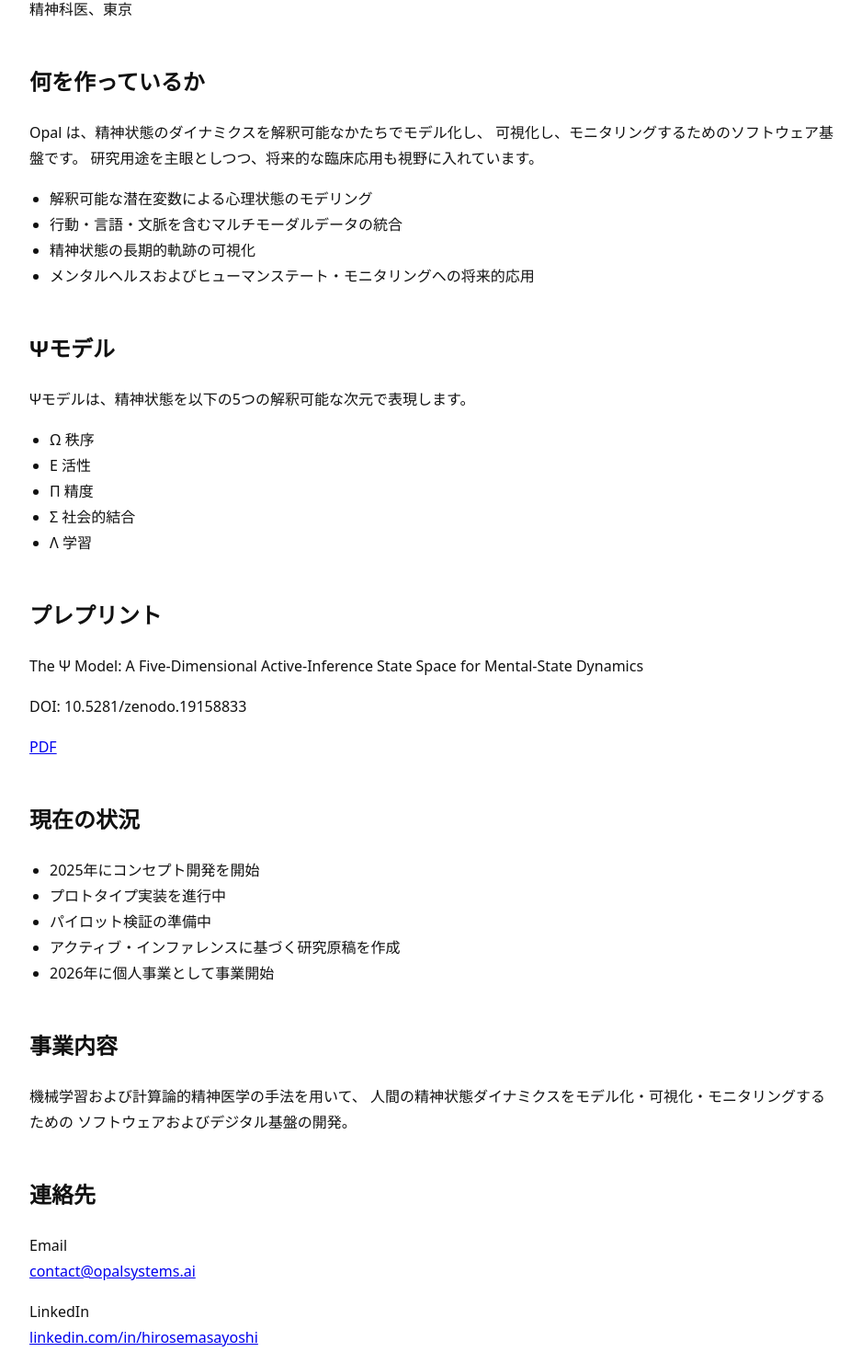
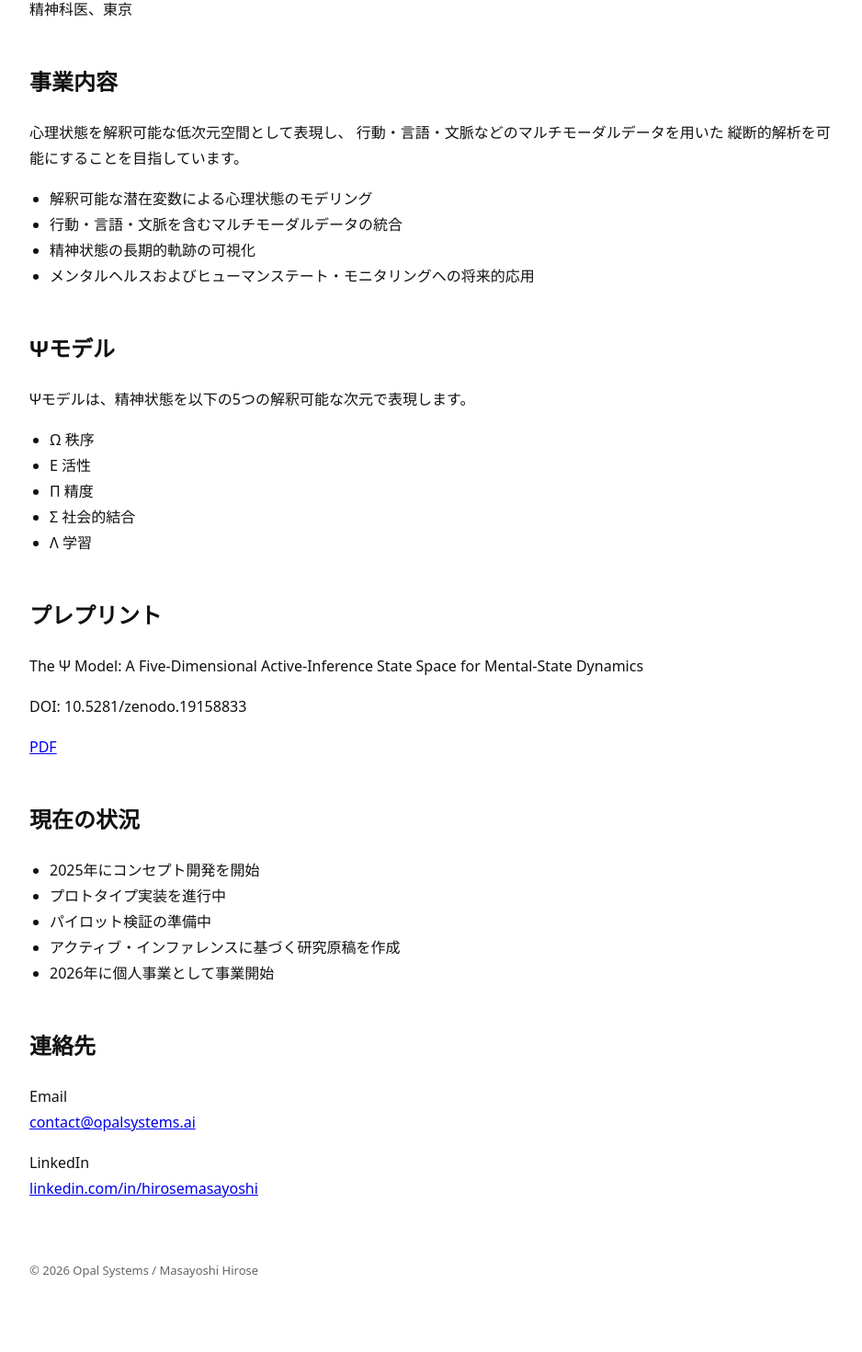
Before and after one commit to mhrs/opalsystems-site, a Next.js app: page /ja in a window 1280 px wide. Shown: the part 513-1983 px from the top of the page at 92% size, without its empty margins (168-1106 px from the left). After the commit the page ends 1962 px from the top, so only its background shows below. Built offline with nearby package versions, Linux system fonts and the light colour scheme.

Commit message:
Update page.tsx

```diff
--- a/app/ja/page.tsx
+++ b/app/ja/page.tsx
@@ -89,12 +89,12 @@
       </section>
 
       <section style={{ marginBottom: 44 }}>
-        <h2>何を作っているか</h2>
+        <h2>事業内容</h2>
 
         <p>
-          Opal は、精神状態のダイナミクスを解釈可能なかたちでモデル化し、
-          可視化し、モニタリングするためのソフトウェア基盤です。
-          研究用途を主眼としつつ、将来的な臨床応用も視野に入れています。
+          心理状態を解釈可能な低次元空間として表現し、
+          行動・言語・文脈などのマルチモーダルデータを用いた
+          縦断的解析を可能にすることを目指しています。
         </p>
 
         <ul style={{ paddingLeft: 22 }}>
@@ -153,16 +153,6 @@
       </section>
 
       <section style={{ marginBottom: 44 }}>
-        <h2>事業内容</h2>
-
-        <p>
-          機械学習および計算論的精神医学の手法を用いて、
-          人間の精神状態ダイナミクスをモデル化・可視化・モニタリングするための
-          ソフトウェアおよびデジタル基盤の開発。
-        </p>
-      </section>
-
-      <section style={{ marginBottom: 44 }}>
         <h2>連絡先</h2>
 
         <p>
```
